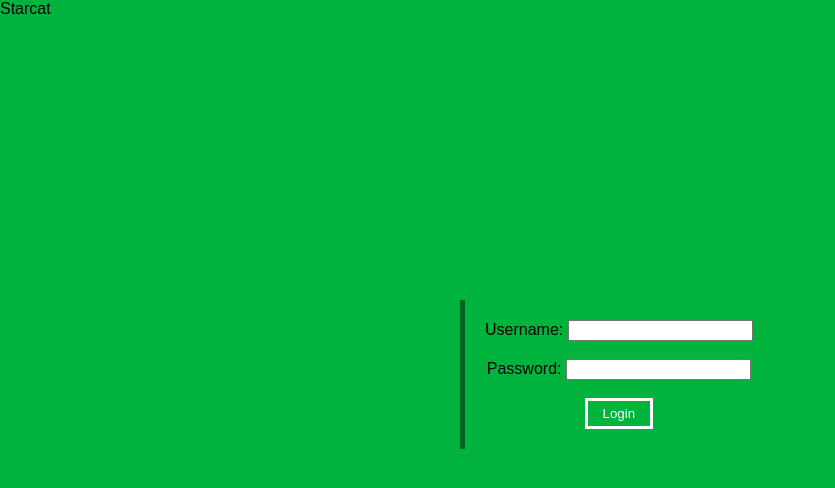
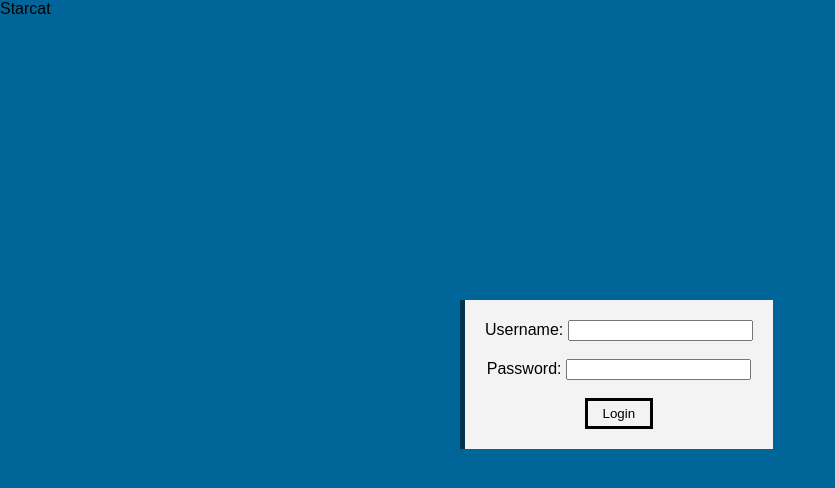
Before and after one commit to Dekryptor/starchat, a PHP site: page / in a window 1280 px wide. Shown: the top 488 px of the page, without its empty margins (0-835 px from the left). Run offline with PHP 8.4, Linux system fonts and the light colour scheme.

Commit message:
Looks better maybe

```diff
--- a/index.php
+++ b/index.php
@@ -7,33 +7,34 @@ body {
 animation-name: look;
 animation-duration: 1s;
 margin:0;
-background-color: #00b33c;
+background-color: #006699;
 color: #000000;
 font-family: arial;
 }
 @keyframes look {
 0% { background-color: #000000; }
-100% { background-color: #00b33c; }
+100% { background-color: #006699; }
 }
 .buttona {
-background-color: #00b33c;
-color: #ffffff;
-border: 3px solid #ffffff;
+background-color: #f3f3f3;
+color: #000000;
+border: 3px solid #000000;
 padding: 15px;
 padding-top: 5px;
 padding-bottom: 5px;
 transition: .5s;
 }
 .buttona:hover {
-background-color: #ffffff;
-color: #000000;
+background-color: #000000;
+color: #ffffff;
 }
 .login {
 position: absolute;
 left: calc(50% - 180px);
 padding: 20px;
+background-color: #f3f3f3;
 text-align: center;
-border-left: 5px solid #006622;
+border-left: 5px solid #00334d;
 top: calc(50% - 100px);
 }
 </style>
```
